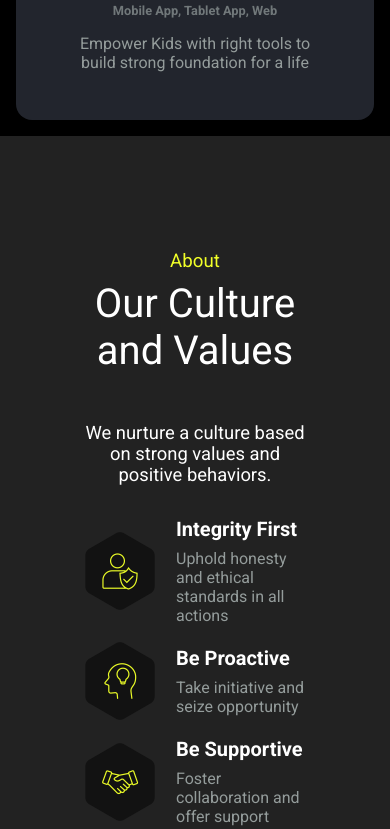
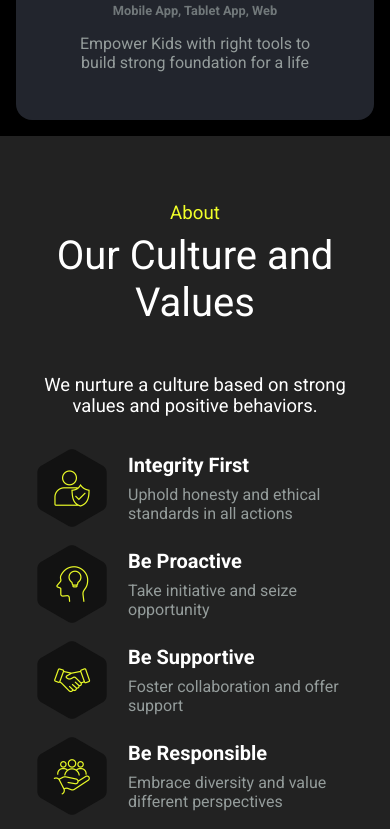
Before and after one commit to mzayem/Realtime-Innovation-html, a plain HTML site: page index.html in a window 390 px wide. Shown: the part 1591-2420 px from the top of the page. Drawn offline with Linux system fonts and the light colour scheme.

Commit message:
padding fixes

```diff
--- a/assets/css/style.css
+++ b/assets/css/style.css
@@ -300,7 +300,7 @@ header {
   flex-direction: column;
   gap: 2rem;
   align-items: center;
-  overflow:hidden;
+  overflow: hidden;
 
   h3 {
     color: #f1ff28;
@@ -366,6 +366,9 @@ header {
 }
 
 @media screen and (max-width: 960px) {
+  .about-container {
+    padding: 2rem;
+  }
   .heading {
     padding: 1rem 0rem;
   }
@@ -574,7 +577,7 @@ header {
     flex-direction: column;
     gap: 1rem;
     .copyright {
-    padding:1rem;
-  }
+      padding: 1rem;
+    }
   }
 }
```
